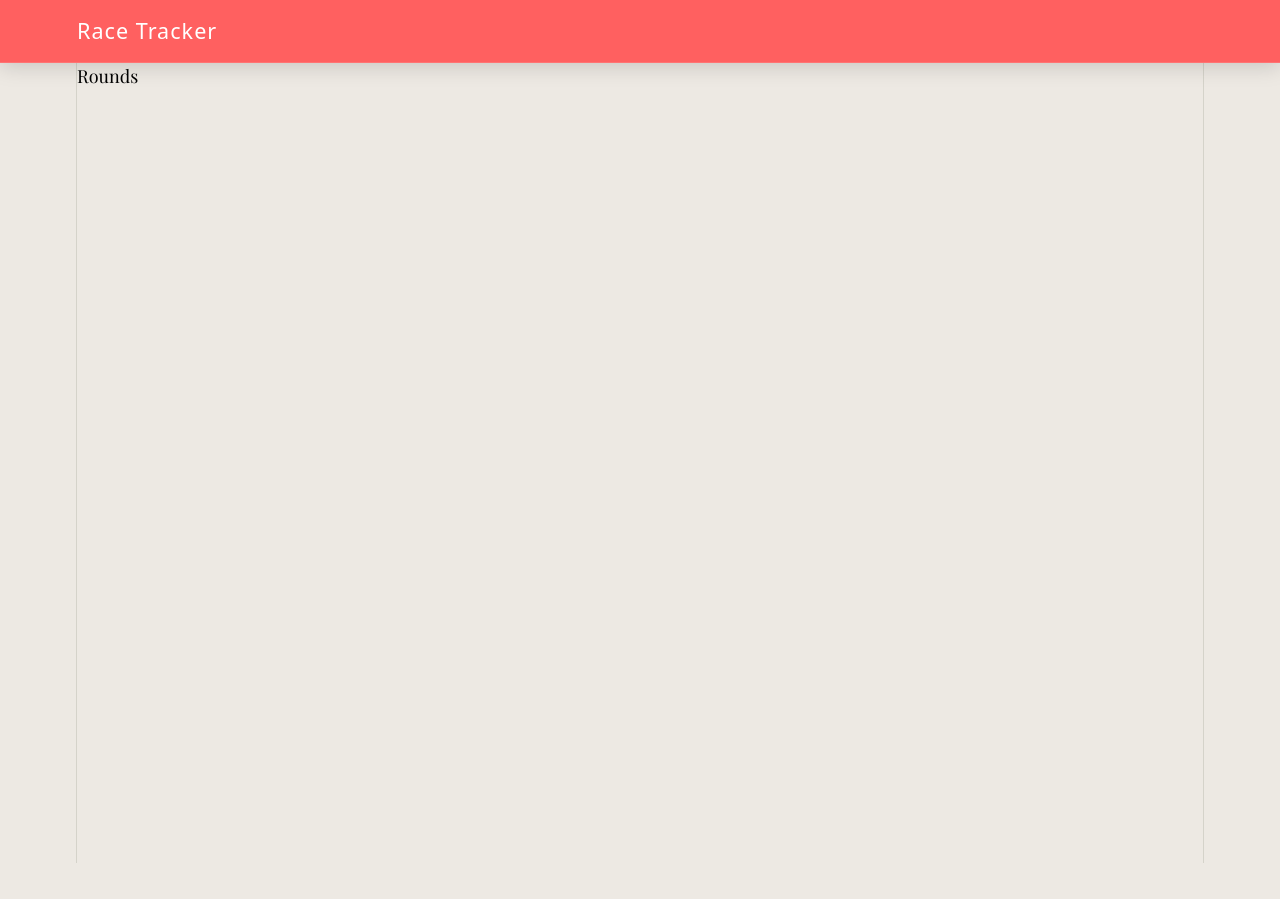
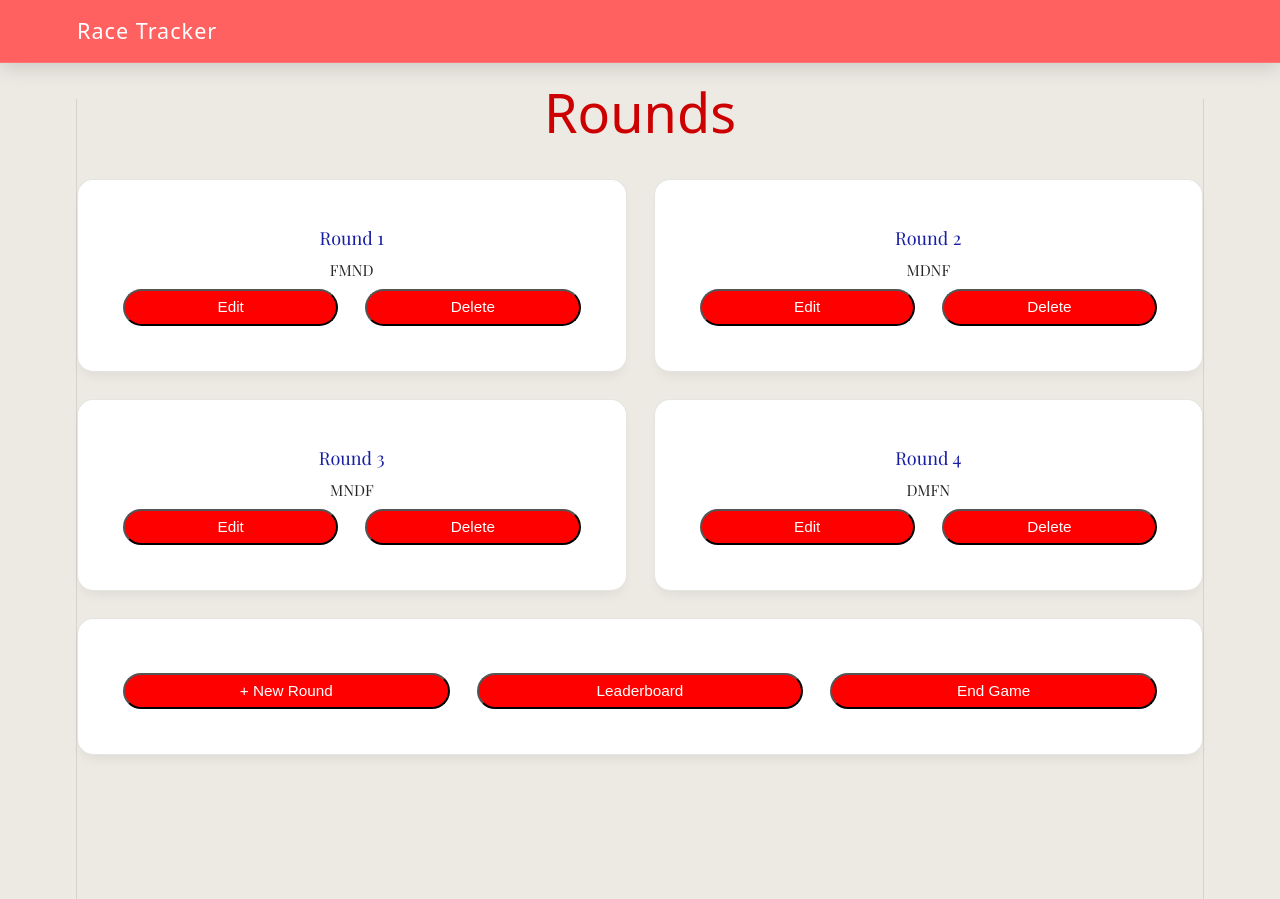
Before and after one commit to mamcgovern/RaceTracker, a React (Vite) app in the folder racetracker/: page /rounds in a window 1280 px wide. Before the commit the page ends 863 px from the top, so only its background shows below. Built offline with nearby package versions, Linux system fonts and the light colour scheme; the HTML template or start-up script is replaced by a standard one; a web font is replaced by a local one.

Commit message:
Made rounds page

```diff
--- a/racetracker/src/components/Rounds.jsx
+++ b/racetracker/src/components/Rounds.jsx
@@ -1,8 +1,103 @@
-import React, { useEffect, useState } from 'react'
+import React from 'react'
+import { useNavigate } from 'react-router-dom'
+import data from '../data/sampleData.json'
+
+function Card({ item }) {
+    const navigate = useNavigate()
+
+    const editLink = "/rounds/edit/" + item.round
+    const deleteLink = "";
+
+    return (
+        <div className="card">
+            <div className="card-info">
+                <div className="card-title">Round {item.round}</div>
+                <div className="card-subtitle">{item.name}</div>
+                <div className="card-description">{item.results}</div>
+
+                <div className="grid2">
+                    {/* Edit Button */}
+                    {/* TODO: Make sure the link is correct & passing data */}
+                    <button
+                        className="card-btn"
+                        onClick={(e) => {
+                            e.stopPropagation()
+                            navigate(editLink)
+                        }}
+                    >
+                        Edit
+                    </button>
+
+                    {/* TODO: Make functional */}
+                    {/* Delete Button */}
+                    <button
+                        className="card-btn"
+                        onClick={(e) => {
+                            e.stopPropagation()
+                            navigate(deleteLink)
+                        }}
+                    >
+                        Delete
+                    </button>
+                </div>
+            </div>
+        </div>
+    )
+}
 
 export default function Rounds() {
+    const navigate = useNavigate()
+    const Rounds = data?.rounds || []
 
     return (
-        <div>Rounds</div>
+        <div>
+            <h1>Rounds</h1>
+            {/* Previous Rounds */}
+            <div className="grid2">
+                {Rounds.map((item) => (
+                    <Card key={item.name + item.link} item={item} />
+                ))}
+            </div>
+            {/* Add Round */}
+            <div className="grid1">
+                <div className="card">
+                    <div className="card-info">
+                        <div className="grid3">
+                            {/* New Round */}
+                            <button
+                                className="card-btn"
+                                onClick={(e) => {
+                                    e.stopPropagation()
+                                    navigate("/rounds/new-round")
+                                }}
+                            >
+                                + New Round
+                            </button>
+                            {/* Leaderboard */}
+                            <button
+                                className="card-btn"
+                                onClick={(e) => {
+                                    e.stopPropagation()
+                                    navigate("/leaderboard")
+                                }}
+                            >
+                                Leaderboard
+                            </button>
+                            {/* End Game */}
+                            <button
+                                className="card-btn"
+                                onClick={(e) => {
+                                    e.stopPropagation()
+                                    navigate("/game-over")
+                                }}
+                            >
+                                End Game
+                            </button>
+                        </div>
+
+                    </div>
+                </div>
+            </div>
+        </div>
     )
 }
--- a/racetracker/src/index.css
+++ b/racetracker/src/index.css
@@ -83,6 +83,7 @@ body {
   font-family: var(--bold);
   font-size: 3rem;
   margin: 2rem 0 1rem;
+  margin-bottom: 3rem;
 }
 
 .page-container h2 {
@@ -138,14 +139,15 @@ body {
 }
 
 /* Card Text */
-.card-name {
-  font-size: 1.1rem;
+.card-title {
+  color: var(--secondary-dark);
+  font-size: 1.2rem;
   margin-bottom: 0.5rem;
+  font: var(--bold);
 }
 
-.card-role {
-  color: var(--secondary-dark);
-  font-size: 1.2rem;
+.card-subtitle {
+  font-size: 1.1rem;
   margin-bottom: 0.5rem;
 }
 
@@ -176,6 +178,12 @@ body {
    GRIDS
 ========================= */
 
+.grid3 {
+  display: grid;
+  grid-template-columns: repeat(3, 1fr);
+  gap: 1.5rem;
+}
+
 .grid2 {
   display: grid;
   grid-template-columns: repeat(2, 1fr);
@@ -186,6 +194,7 @@ body {
   display: grid;
   grid-template-columns: 1fr;
   gap: 1.5rem;
+  margin-top: 1.5rem;
 }
 
 /* =========================
```
Also changed, not shown: racetracker/src/components/EditRound.jsx (added).
